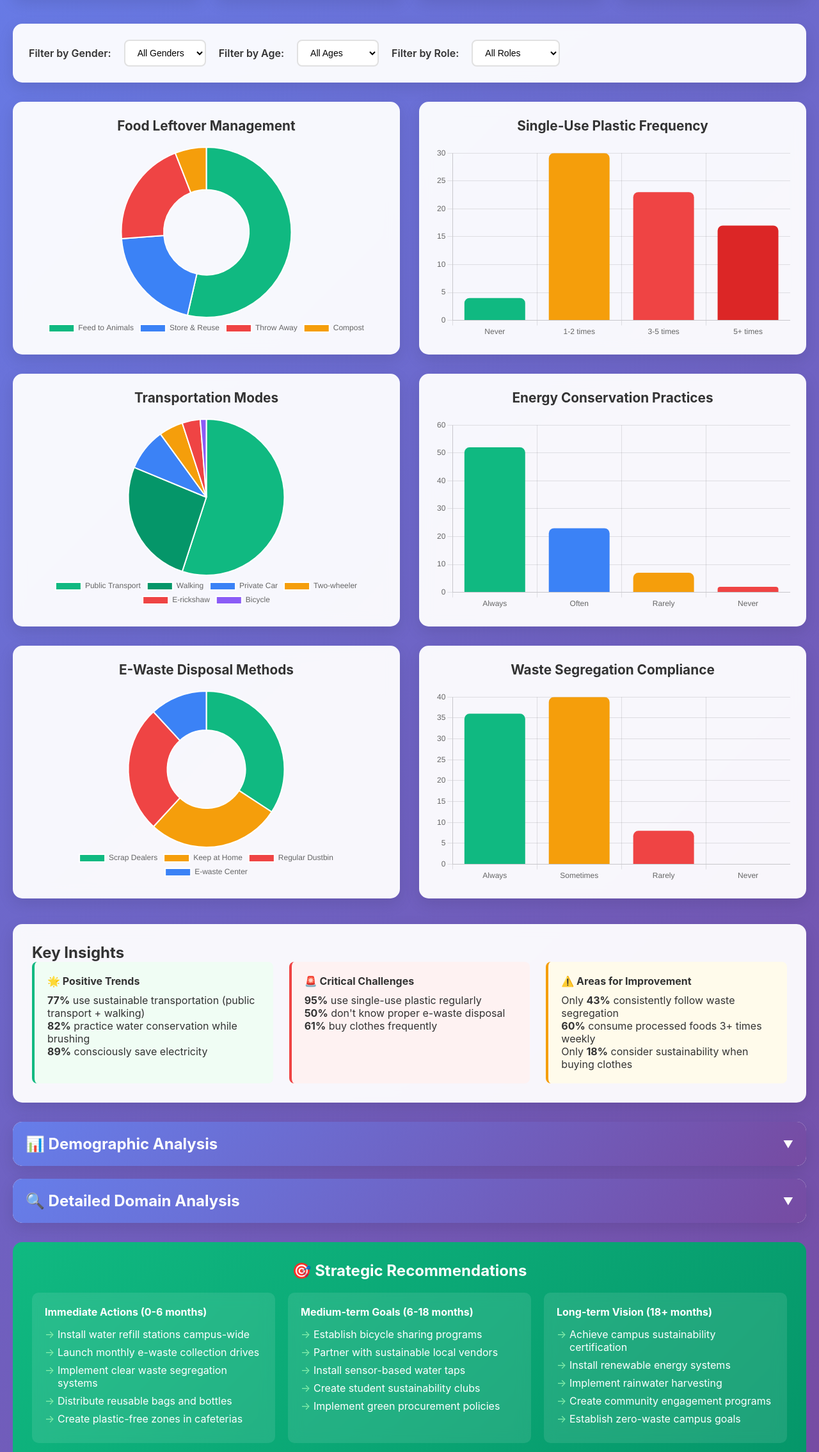
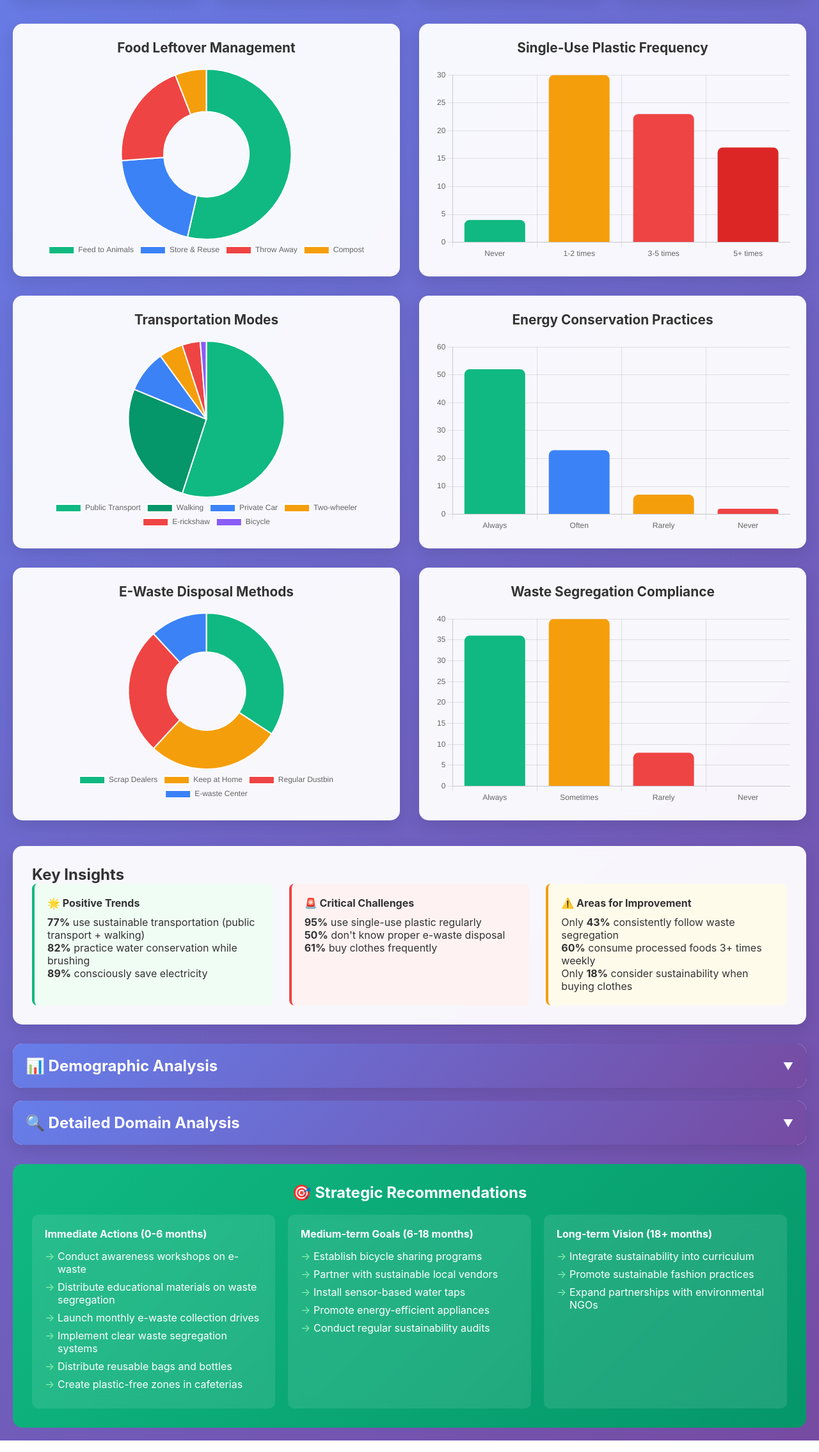
Before and after one commit to AbheyTiwari/Anaylysis_Dashboard, a plain HTML site: page index.html in a window 1280 px wide. Shown: the part 285-2554 px from the top of the page at 64% size. Drawn offline with nearby package versions, Linux system fonts and the light colour scheme.

Commit message:
Update index.html

```diff
--- a/index.html
+++ b/index.html
@@ -335,33 +335,6 @@
             </div>
         </div>
 
-        <div class="filters">
-            <div class="filter-group">
-                <label for="genderFilter">Filter by Gender:</label>
-                <select id="genderFilter" onchange="updateCharts()">
-                    <option value="all">All Genders</option>
-                    <option value="female">Female</option>
-                    <option value="male">Male</option>
-                </select>
-
-                <label for="ageFilter">Filter by Age:</label>
-                <select id="ageFilter" onchange="updateCharts()">
-                    <option value="all">All Ages</option>
-                    <option value="18-20">18-20 years</option>
-                    <option value="20-25">20-25 years</option>
-                    <option value="25-30">25-30 years</option>
-                    <option value="30-50">30-50 years</option>
-                </select>
-
-                <label for="roleFilter">Filter by Role:</label>
-                <select id="roleFilter" onchange="updateCharts()">
-                    <option value="all">All Roles</option>
-                    <option value="student">Student</option>
-                    <option value="professor">Professor</option>
-                    <option value="non-teaching">Non-teaching</option>
-                </select>
-            </div>
-        </div>
 
         <div class="dashboard-grid">
             <div class="chart-container">
@@ -543,7 +516,8 @@
                 <div class="rec-card">
                     <h4>Immediate Actions (0-6 months)</h4>
                     <ul>
-                        <li>Install water refill stations campus-wide</li>
+                        <li>Conduct awareness workshops on e-waste</li>
+                        <li>Distribute educational materials on waste segregation</li>
                         <li>Launch monthly e-waste collection drives</li>
                         <li>Implement clear waste segregation systems</li>
                         <li>Distribute reusable bags and bottles</li>
@@ -557,19 +531,17 @@
                         <li>Establish bicycle sharing programs</li>
                         <li>Partner with sustainable local vendors</li>
                         <li>Install sensor-based water taps</li>
-                        <li>Create student sustainability clubs</li>
-                        <li>Implement green procurement policies</li>
+                        <li>Promote energy-efficient appliances</li>
+                        <li>Conduct regular sustainability audits</li>
                     </ul>
                 </div>
 
                 <div class="rec-card">
                     <h4>Long-term Vision (18+ months)</h4>
                     <ul>
-                        <li>Achieve campus sustainability certification</li>
-                        <li>Install renewable energy systems</li>
-                        <li>Implement rainwater harvesting</li>
-                        <li>Create community engagement programs</li>
-                        <li>Establish zero-waste campus goals</li>
+                        <li>Integrate sustainability into curriculum</li>
+                        <li>Promote sustainable fashion practices</li>
+                        <li>Expand partnerships with environmental NGOs</li>
                     </ul>
                 </div>
             </div>
```
